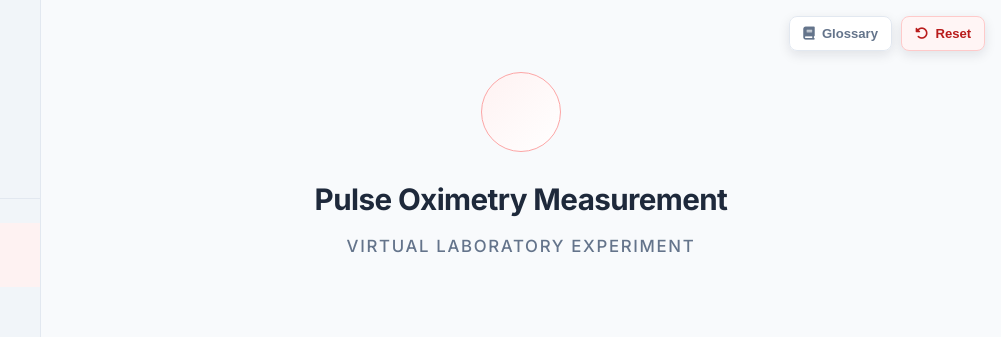
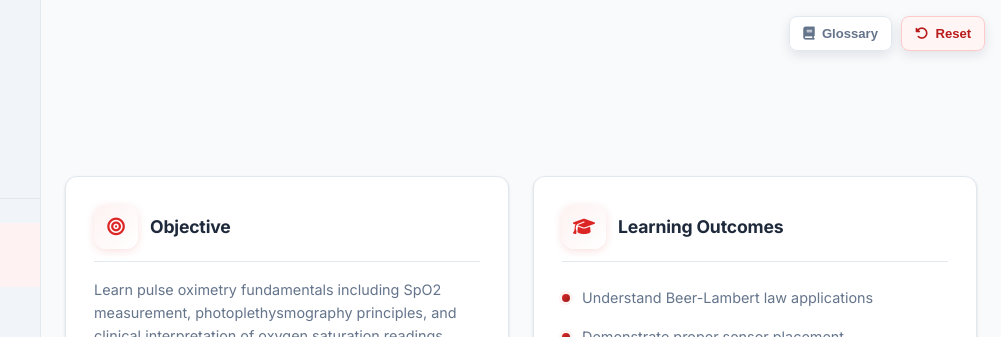
Before and after one commit to virtual-labs/exp-pulse-oximeter-amrt, a plain HTML site: page experiment/simulation/index.html in a window 1280 px wide. Shown: the top 337 px of the page, 279-1280 px from the left. Drawn offline with Linux system fonts and the light colour scheme.

Commit message:
Update index.html

```diff
--- a/experiment/simulation/index.html
+++ b/experiment/simulation/index.html
@@ -126,13 +126,13 @@
 
             <!-- STEP 0: START EXPERIMENT -->
             <section class="lab-step active" id="step-0">
-                <div class="step-container">
-                    <div class="welcome-card">
-                        <div class="welcome-icon">
-                            <i class="fas fa-pulse"></i>
-                        </div>
-                        <h2>Pulse Oximetry Measurement</h2>
-                        <p class="welcome-subtitle">Virtual Laboratory Experiment</p>
+               <div class="step-container">
+               <div class="welcome-card">
+               <!-- <div class="welcome-icon"> -->
+               <i class="fas fa-pulse"></i>
+                        <!-- </div> -->
+                        <!-- <h2>Pulse Oximetry Measurement</h2> -->
+                        <!-- <p class="welcome-subtitle">Virtual Laboratory Experiment</p> -->
                     </div>
 
                     <div class="info-grid">
```
